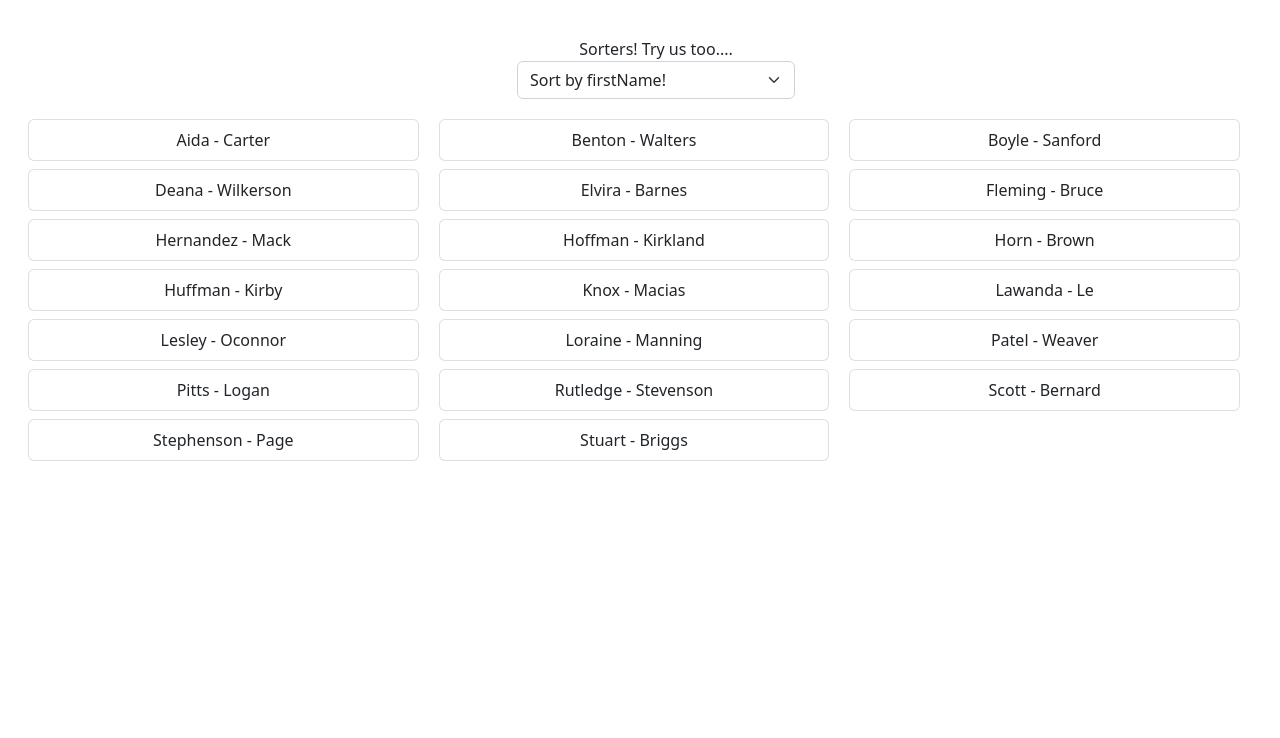
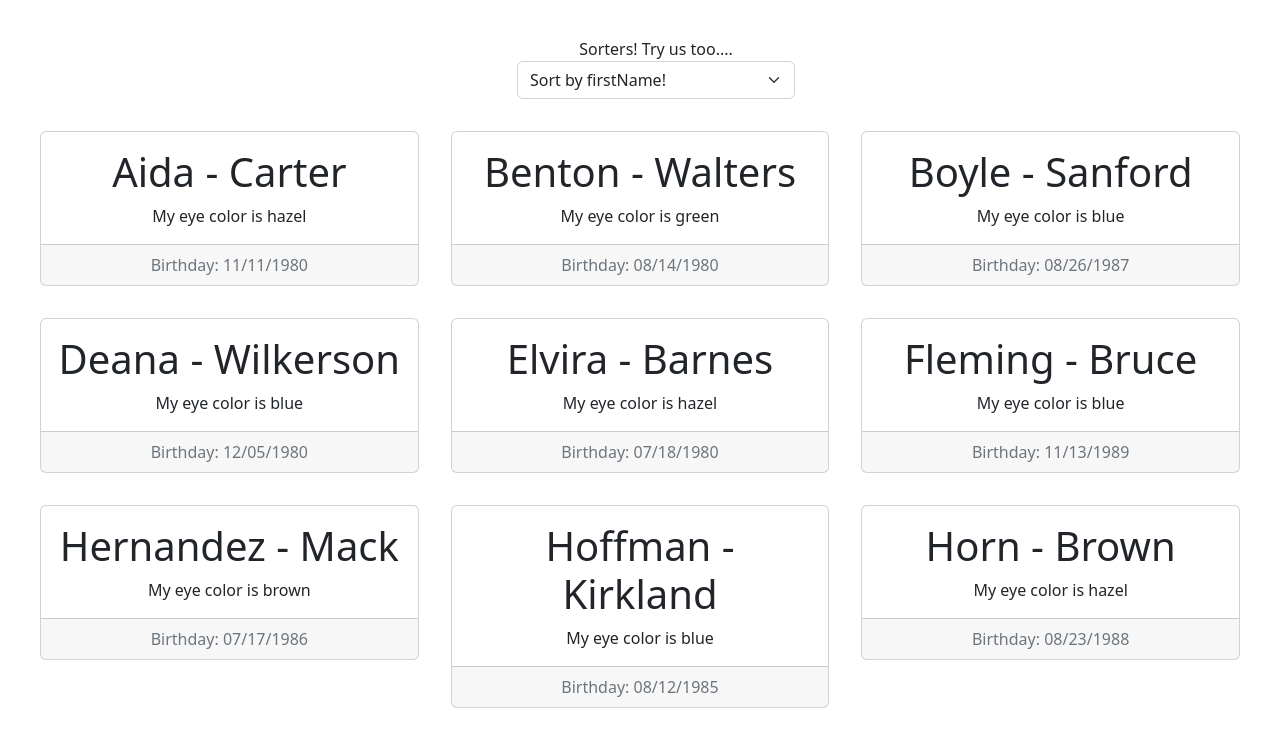
Before and after one commit to anjola-adeuyi/react-typescript-search-sorting-and-filtering, a React (Create React App) app: page / in a window 1280 px wide. Shown: the part 1728-2466 px from the top of the page. Before the commit the page ends 2217 px from the top, so only its background shows below. Built offline with nearby package versions, Linux system fonts and the light colour scheme.

Commit message:
replace with PeopleRenderer instead

```diff
--- a/src/App.tsx
+++ b/src/App.tsx
@@ -1,5 +1,6 @@
 import React from 'react';
 import './App.css';
+import PeopleRender from './component/renders/PeopleRender';
 import WidgetRender from './component/renders/WidgetRender';
 import SearchInput from './component/SearchInput';
 import Sorters from './component/Sorters';
@@ -59,14 +60,18 @@ function App() {
       ) : (
         getPeopleSort.map((person, idx) => {
           return (
-            <ul
-              className="list-group col-4 justify-content-center"
+            <PeopleRender
               key={idx}
-            >
-              <li className="list-group-item m-1">
-                {person.firstName} - {person.lastName}
-              </li>
-            </ul>
+              {...person}
+            />
+            // <ul
+            //   className="list-group col-4 justify-content-center"
+            //   key={idx}
+            // >
+            //   <li className="list-group-item m-1">
+            //     {person.firstName} - {person.lastName}
+            //   </li>
+            // </ul>
           );
         })
       )}
```
